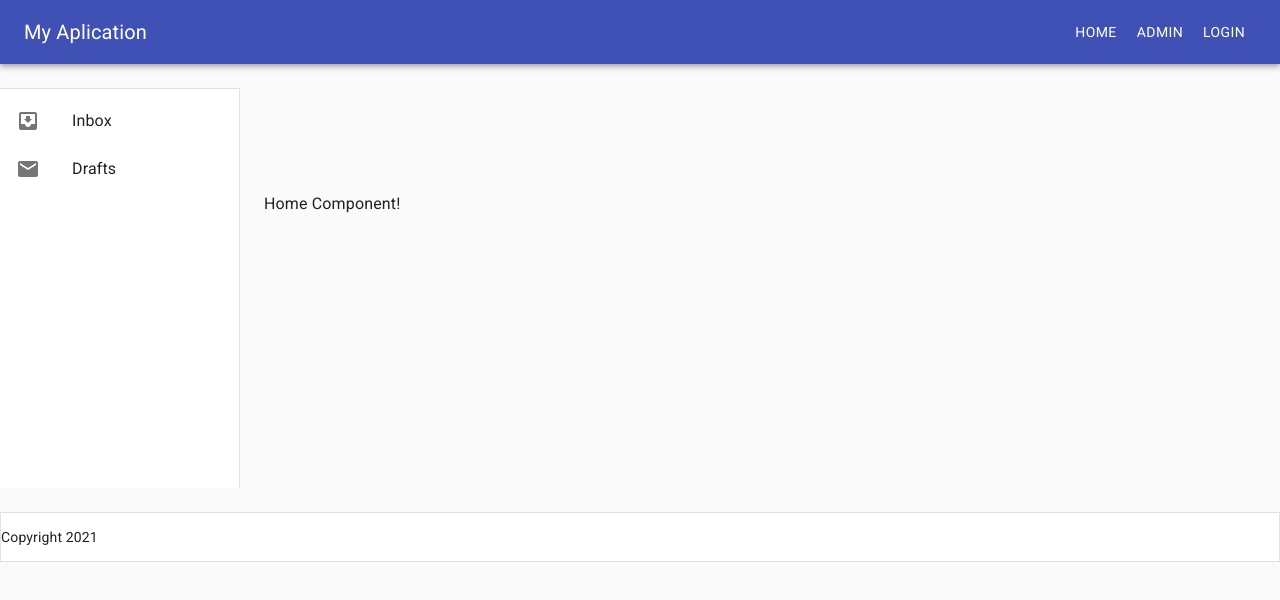
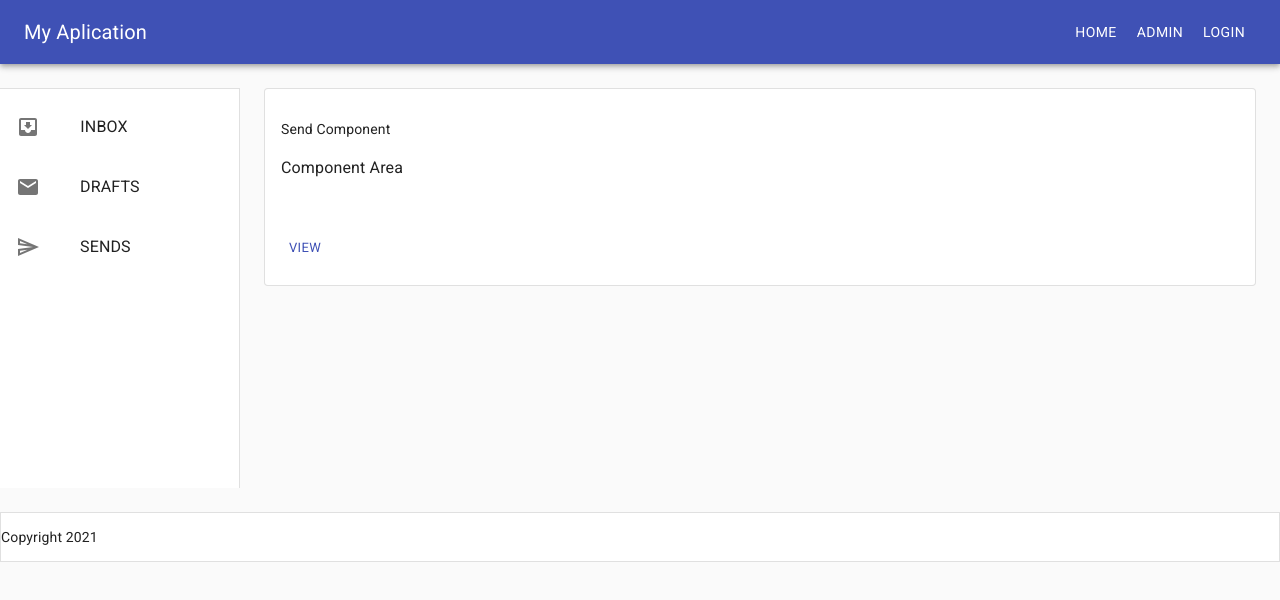
Before and after one commit to davidTorresTrejo/Training-examples, a React (Create React App) app in the folder 2021-04-13/react-app/: page / in a window 1280 px wide. Shown: the top 600 px of the page. Built offline with nearby package versions, Linux system fonts and the light colour scheme.

Commit message:
2021-04-16 - React - Add New Component in HomeLayout

```diff
--- /dev/null
+++ b/2021-04-13/react-app/src/components/CardComponent.tsx
@@ -0,0 +1,48 @@
+import React, { useState } from 'react';
+import { makeStyles } from '@material-ui/core/styles';
+import Card from '@material-ui/core/Card';
+import CardActions from '@material-ui/core/CardActions';
+import CardContent from '@material-ui/core/CardContent';
+import Button from '@material-ui/core/Button';
+import Typography from '@material-ui/core/Typography';
+
+const useStyles = makeStyles({
+  root: {
+    minWidth: 275,
+  },
+  bullet: {
+    display: 'inline-block',
+    margin: '0 2px',
+    transform: 'scale(0.8)',
+  },
+  title: {
+    fontSize: 14,
+  },
+  pos: {
+    marginBottom: 12,
+  },
+});
+
+const CardComponent =  (props: any) => {
+  const classes = useStyles();
+  const bull = <span className={classes.bullet}>•</span>;
+
+  return (
+    <Card className={classes.root} variant="outlined">
+      <CardContent>
+        <Typography className={classes.title} color="textPrimary" gutterBottom>
+          <p>{props.title}</p>
+        </Typography>
+        <Typography>
+          <p>{props.content}</p>
+        </Typography>
+      </CardContent>
+      <CardActions>
+        <Button size="small" color = "primary"><p>{props.titleButton}</p></Button>
+      </CardActions>
+    </Card>
+  );
+}
+
+
+export default CardComponent;
--- a/2021-04-13/react-app/src/containers/HomePage/HomePage.tsx
+++ b/2021-04-13/react-app/src/containers/HomePage/HomePage.tsx
@@ -1,13 +1,20 @@
 import React, { Component } from 'react';
 import LayoutHome from '../../layouts/LayoutHome'
+import CardComponent from '../../components/CardComponent'
+
 
 /* HomePage Component */
 class HomePage extends Component{
+
   render(){
     return(
       /* Use LayoutHome */
       <LayoutHome>
-        <p>Home Component!</p>
+        {/*
+          <p>Home Component!</p>
+          Call My component
+        */}
+        <CardComponent title = "Send Component" content = "Component Area" titleButton = "View"></CardComponent>
       </LayoutHome>
     );
   }
--- a/2021-04-13/react-app/src/layouts/LayoutHome.tsx
+++ b/2021-04-13/react-app/src/layouts/LayoutHome.tsx
@@ -11,6 +11,8 @@ import ListItemText from '@material-ui/core/ListItemText';
 import MailIcon from '@material-ui/icons/Mail';
 import Typography from '@material-ui/core/Typography';
 import { makeStyles, useTheme, Theme, createStyles } from '@material-ui/core/styles';
+import Button from '@material-ui/core/Button';
+import SendOutlinedIcon from '@material-ui/icons/SendOutlined';
 
 const drawerWidth = 240;
 
@@ -46,7 +48,7 @@ const useStyles = makeStyles((theme: Theme) =>
     },
     content: {
       flexGrow: 1,
-      padding: theme.spacing(3),
+      padding: theme.spacing(0, 3, 3, 3),
     },
   }),
 );
@@ -79,11 +81,23 @@ const LayoutHome = (props: Props) => {
       <List>
         <ListItem>
           <ListItemIcon> <InboxIcon></InboxIcon> </ListItemIcon>
-          <ListItemText primary = "Inbox"></ListItemText>
+          <Button>
+            <ListItemText primary = "Inbox"></ListItemText>
+          </Button>
         </ListItem>
+
         <ListItem>
-          <ListItemIcon> <MailIcon></MailIcon> </ListItemIcon>
-          <ListItemText primary = "Drafts"></ListItemText>
+        <ListItemIcon> <MailIcon></MailIcon> </ListItemIcon>
+          <Button>
+            <ListItemText primary = "Drafts"></ListItemText>
+          </Button>
+        </ListItem>
+
+        <ListItem>
+          <ListItemIcon> <SendOutlinedIcon></SendOutlinedIcon> </ListItemIcon>
+          <Button>
+            <ListItemText primary = "Sends"></ListItemText>
+          </Button>
         </ListItem>
       </List>
     </div>
@@ -125,13 +139,13 @@ const LayoutHome = (props: Props) => {
             </Drawer>
           </Hidden>
         </nav>
-      <main className={classes.content}>
-        <div className={classes.toolbar} />
+        {/* Check This  */}
+      {<main className={classes.content}>
+        {/* <div className={classes.toolbar} /> */}
         <Typography paragraph>
-            {/* Title Data */}
           {props.children}
         </Typography>
-      </main>
+      </main>}
     </div>
   );
 }
```
